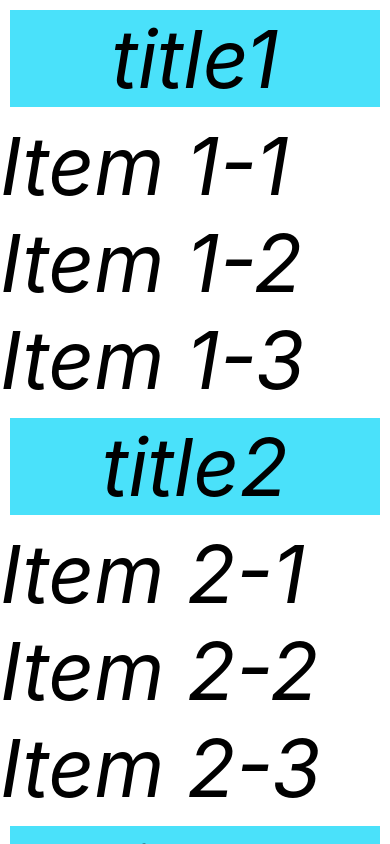
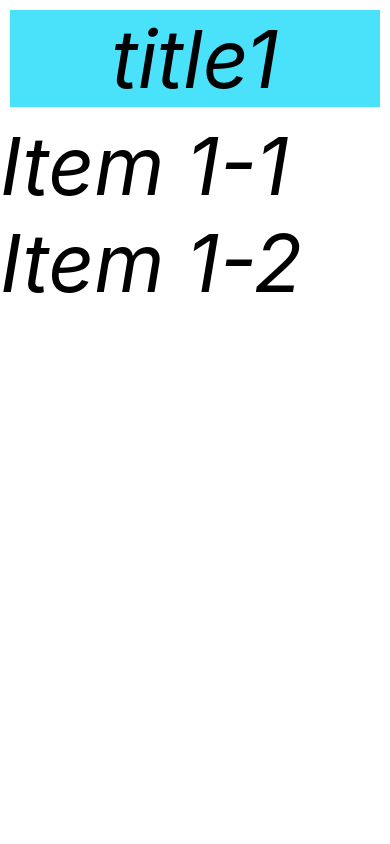
Before and after one commit to enrick-dev/study-app-React-Native, a React Native app: screen / in a window 390 px wide. Built offline with nearby package versions, Linux system fonts and the light colour scheme.

Commit message:
Exercice: FlatList & SectionListy

```diff
--- a/App.js
+++ b/App.js
@@ -23,29 +23,27 @@ const App = () => {
     {key: '7', name: 'Item 7'},
     {key: '8', name: 'Item 8'},
   ]);
-  const DATA =[
+  const [Sections, setSections] = useState([
     {
       title:'title1',
-      data: ['Item 1-1', 'Item 1-2', 'Item 1-3'],
+      data: ['Item 1-1', 'Item 1-2'],
     },
-    {
-      title:'title2',
-      data: ['Item 2-1', 'Item 2-2', 'Item 2-3'],
-    },
-    {
-      title:'title3',
-      data: ['Item 3-1'],
-    },
-    {
-      title:'title4',
-      data: ['Item 4-1', 'Item 4-2'],
-    },
-  ]
+  ]);
   const [Refreshing, setRefreshing] = useState(false);
 
   const onRefresh = () => {
     setRefreshing(true);
-    setItems([...Items, {name: 'item 69'}]);
+    const adding_index = Sections.length + 1;
+    setSections([...Sections,
+    {
+      title: 'Title ' + adding_index,
+      data:
+        [
+          'Item ' + adding_index + '-1',
+          'Item ' + adding_index + '-2'
+        ],
+    }
+    ]);
     setRefreshing(false);
   };
   return (
@@ -53,7 +51,7 @@ const App = () => {
 
     <SectionList
       keyExtractor={(item, index) => index.toString()}
-      sections={DATA}
+      sections={Sections}
       renderItem={({item}) => (
         <Text style={styles.text}>{item}</Text>
       )}
@@ -62,6 +60,13 @@ const App = () => {
           <Text style={styles.text}>{section.title}</Text>
         </View>
       )}
+      refreshControl={
+        <RefreshControl
+        refreshing={ Refreshing }
+        onRefresh={onRefresh}
+        colors={['#ff9809']}
+        />
+      }
     />
 
     //-----------------------FLAT LIST------------------------
```
